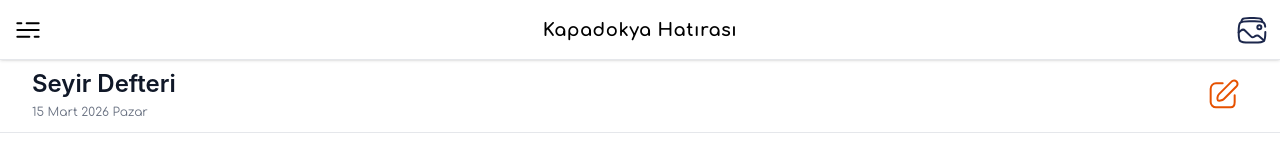
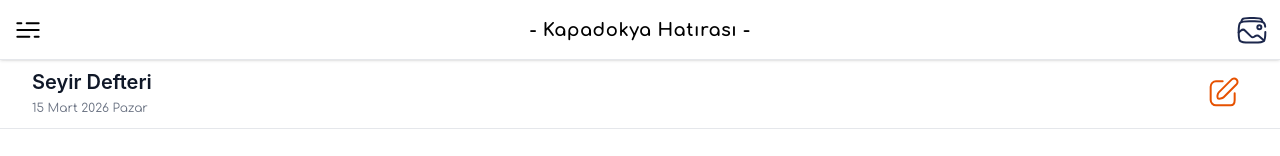
Before and after one commit to salchadev-create/nextgenmagnet-app, a Next.js app: page /note in a window 1280 px wide. Shown: the top 156 px of the page. Built offline with nearby package versions, Linux system fonts and the light colour scheme.

Commit message:
some refactor

```diff
--- a/app/note/page.tsx
+++ b/app/note/page.tsx
@@ -51,7 +51,7 @@ export default function NotePage() {
         {/* Note Header */}
         <div className="fixed top-14 left-0 right-0 z-40 px-8 py-3 bg-white flex justify-between items-center border-b border-gray-200">
           <div >
-            <h1 className="text-2xl font-semibold font-sans text-gray-900 mb-1">Seyir Defteri</h1>
+            <h1 className="text-xl font-semibold font-sans text-gray-900 mb-1">Seyir Defteri</h1>
             <p className="text-xs text-gray-500">{new Date().toLocaleDateString('tr-TR', { weekday: 'long', year: 'numeric', month: 'long', day: 'numeric' })}</p>
           </div>
           <div className="flex gap-2">
--- a/components/dashboard/DashboardHeader.tsx
+++ b/components/dashboard/DashboardHeader.tsx
@@ -96,7 +96,7 @@ export default function DashboardHeader({ onBookIconClick }: DashboardHeaderProp
             </linearGradient> */}
           </defs>
           <text x="90" y="24" textAnchor="middle" fill="#000000" fontSize="18" fontWeight="900" letterSpacing="0.5">
-            Kapadokya Hatırası
+            - Kapadokya Hatırası -
           </text>
         </svg>
 
```
